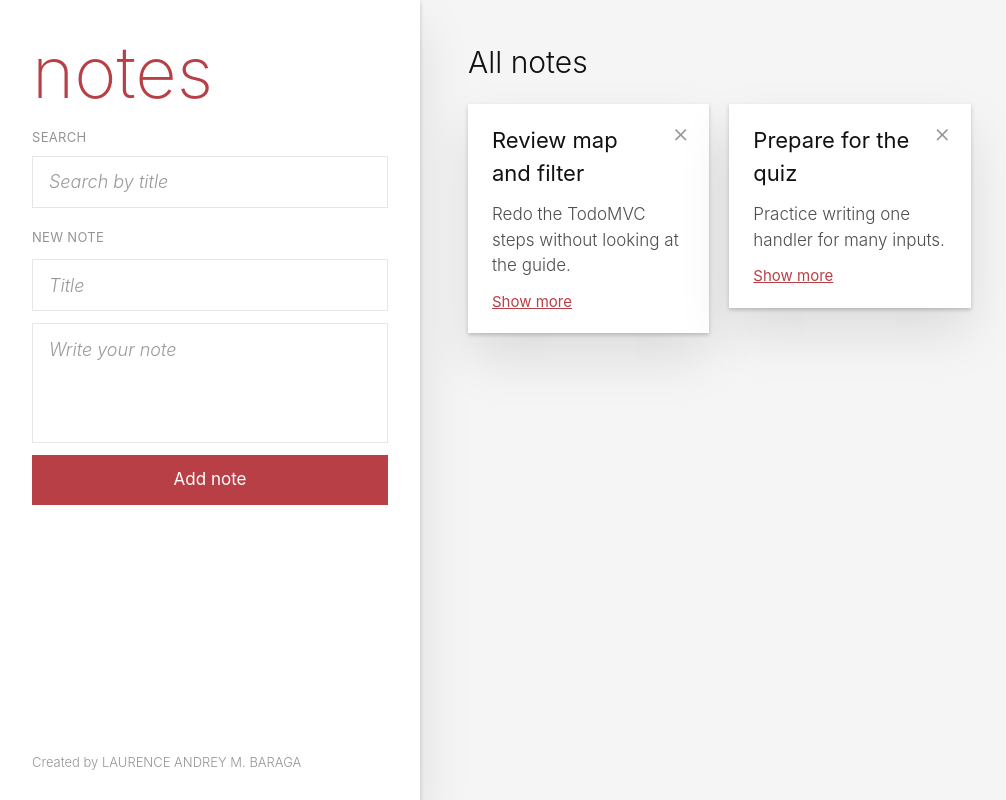
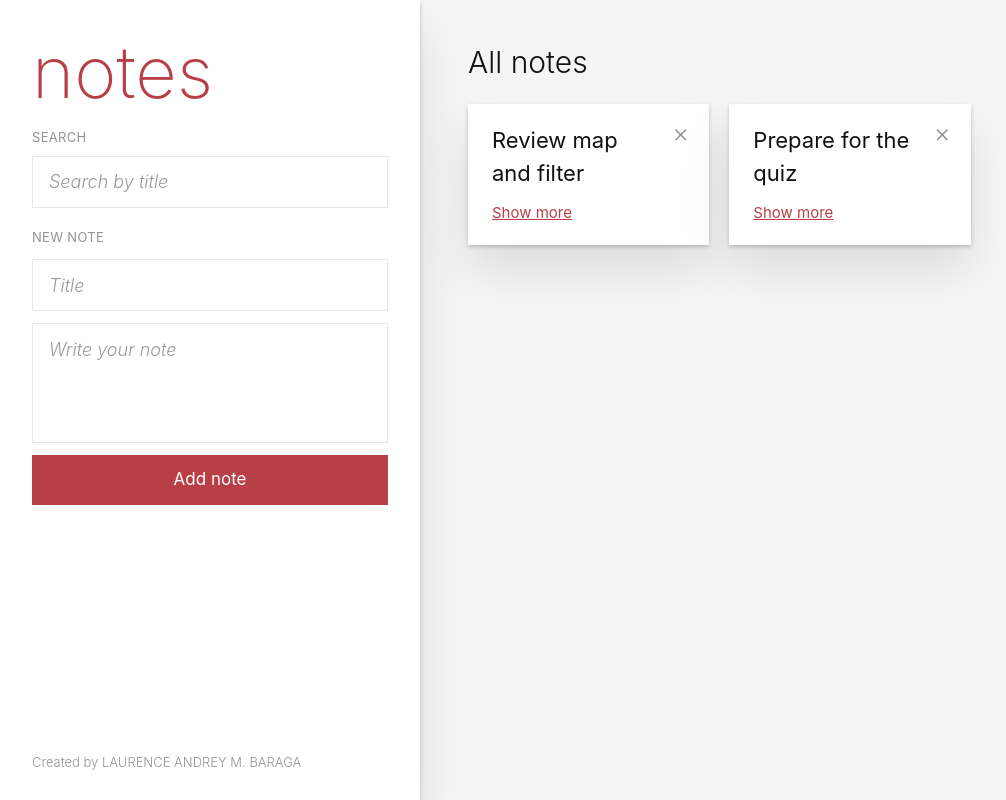
Before and after one commit to laurencebaraga/csit340G5-notes, a React (Vite) app: page / in a window 1280 px wide. Shown: the whole page, without its empty margins (0-1006 px from the left). Built offline with nearby package versions, Linux system fonts and the light colour scheme.

Commit message:
feat: add show more to note cards

```diff
--- a/src/components/NoteCard.jsx
+++ b/src/components/NoteCard.jsx
@@ -1,17 +1,26 @@
+import { useState } from 'react'
+
 function NoteCard({ title, body }) {
+    const [isOpen, setIsOpen] = useState(false)
+
     return (
         <div>
             <h3 className="pr-8 text-[22px] font-normal break-words">{title}</h3>
-            <p className="mt-3 text-[17px] break-words whitespace-pre-wrap text-[#4d4d4d]">
-                {body}
-            </p>
+
+            {isOpen && (
+                <p className="mt-3 text-[17px] break-words whitespace-pre-wrap text-[#4d4d4d]">
+                    {body}
+                </p>
+            )}
+
             <button
                 type="button"
+                onClick={() => setIsOpen((currentState) => !currentState)}
                 className="mt-3 cursor-pointer text-[15px] font-normal text-[#b83f45] underline"
             >
-            Show more
-        </button>
-    </div>
+                {isOpen ? 'Show less' : 'Show more'}
+            </button>
+        </div>
     )
 }
 
```
